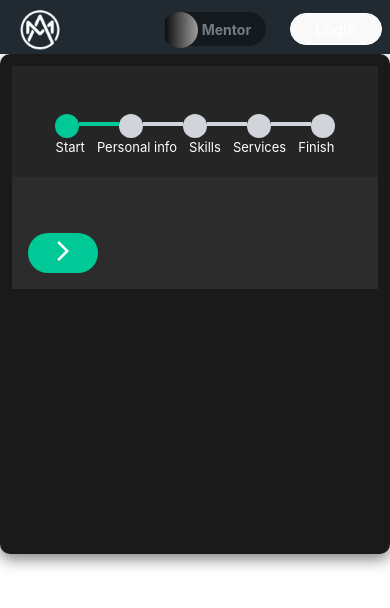
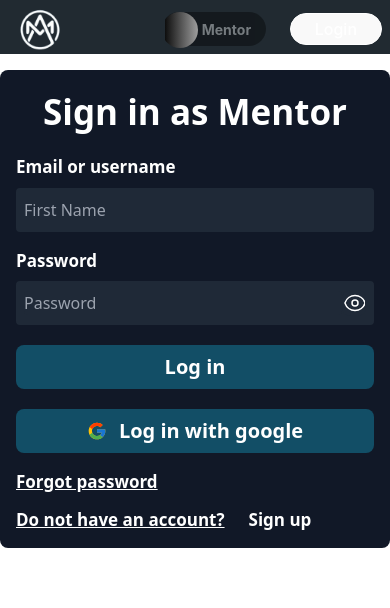
Before and after one commit to AskToMentor/asktomentor_web_mentor, a React (Vite) app: page /login in a window 390 px wide. Shown: the top 608 px of the page. Built offline with nearby package versions, Linux system fonts and the light colour scheme.

Commit message:
added the mobile design

```diff
--- a/index.html
+++ b/index.html
@@ -2,7 +2,7 @@
 <html lang="en">
   <head>
     <meta charset="UTF-8" />
-    <link rel="icon" type="image/svg+xml" href="/vite.svg" />
+    <!-- <link rel="icon" type="image/svg+xml" href="/vite.svg" /> -->
     <meta name="viewport" content="width=device-width, initial-scale=1.0" />
     <title>Ask To Mentor</title>
   </head>
--- a/package.json
+++ b/package.json
@@ -19,6 +19,7 @@
     "dayjs": "^1.11.13",
     "react": "^18.3.1",
     "react-dom": "^18.3.1",
+    "react-icons": "^5.3.0",
     "react-router-dom": "^6.26.1"
   },
   "devDependencies": {
--- a/src/App.jsx
+++ b/src/App.jsx
@@ -3,9 +3,10 @@ import Layout from "./Layout";
 import Dashboard from "./pages/Dashboard/Dashboard";
 import { Route, Routes, useLocation } from "react-router-dom";
 import ProtectedComponent from "./protected/protectedComponent";
-import SignUpForm from "./pages/Mentor-register/Register";
-import ImportComponent from "./pages/Mentor-register/AccountProceed";
+import SignUpForm from "./pages/mentor-register/Register";
+import ImportComponent from "./pages/mentor-register/AccountProceed";
 import ManuallySignUpForm from "./MentorDetails/SignupManually";
+import MentorLogin from "./pages/mentor-register/MentorLogin"
 
 function App() {
   return (
@@ -30,7 +31,7 @@ function App() {
           ></Route>
           <Route
             path="login"
-            element={<ProtectedComponent Component={ManuallySignUpForm} />}
+            element={<ProtectedComponent Component={MentorLogin} />}
           ></Route>
         </Routes>
       </Layout>
--- a/src/MentorDetails/SignupManually.jsx
+++ b/src/MentorDetails/SignupManually.jsx
@@ -4,7 +4,7 @@ import Skills from "./skill";
 // import logo from './personal_profile.png';
 import ArrowBackIosIcon from "@mui/icons-material/ArrowBackIos";
 import ArrowForwardIosIcon from "@mui/icons-material/ArrowForwardIos";
-import Appservices from "./Appservices";
+import AppServices from "./AppServices"
 import Finish from "./Finish";
 
 const ManuallySignUpForm = () => {
@@ -126,7 +126,7 @@ const ManuallySignUpForm = () => {
         )}
 
         {step === 3 && <Skills />}
-        {step === 4 && <Appservices />}
+        {step === 4 && <AppServices />}
         {step === 5 && <Finish />}
 
         <div className="form-navigation">
--- a/src/MentorDetails/appservices.jsx
+++ b/src/MentorDetails/appservices.jsx
@@ -11,7 +11,7 @@ import Button from '@mui/material/Button';
 
 const steps = ['Add Service', 'General Setting', 'Add Question', 'Service Page'];
 
-function Appservices() {
+function AppServices() {
   const [activeStep, setActiveStep] = React.useState(0);
 
   const getStepContent = (step) => {
@@ -73,4 +73,4 @@ function Appservices() {
   );
 }
 
-export default Appservices;
+export default AppServices;
--- a/src/pages/Dashboard/Dashboard.jsx
+++ b/src/pages/Dashboard/Dashboard.jsx
@@ -42,7 +42,7 @@ const Dashboard = () => {
               <li>Connect with a community of learners</li>
             </ul>
             <button className="bg-[#124E66] hover:bg-[#0F3A4D] text-white py-2 px-4 rounded">
-              <Link to="/mentor-signup" className="text-white text-base">
+              <Link to="/login" className="text-white text-base">
                 Join as Mentor
               </Link>
             </button>
--- /dev/null
+++ b/src/pages/Mentor-register/MentorLogin.jsx
@@ -0,0 +1,131 @@
+import React, { useState } from "react";
+import { EyeIcon, EyeSlashIcon } from "@heroicons/react/24/outline";
+import { useNavigate } from "react-router-dom";
+import { FcGoogle } from "react-icons/fc";
+
+const MentorLogin = () => {
+  const navigate = useNavigate();
+  const [formData, setFormData] = useState({
+    firstName: "",
+    lastName: "",
+    username: "",
+    email: "",
+    password: "",
+    confirmPassword: "",
+    termsAccepted: false,
+  });
+  const [showModal, setShowModal] = useState(false);
+  const [showPassword, setShowPassword] = useState(false);
+  const [showConfirmPassword, setShowConfirmPassword] = useState(false);
+  const handleCheckboxChange = (e) => {
+    const { checked } = e.target;
+    setFormData({
+      ...formData,
+      termsAccepted: checked,
+    });
+    if (checked) {
+      setShowModal(true);
+    } else {
+      setShowModal(false);
+    }
+  };
+  const handleCloseModal = () => {
+    setShowModal(false);
+    setFormData({
+      ...formData,
+      termsAccepted: false,
+    });
+  };
+
+  return (
+    <div className="bg-gray-900 mt-[1rem] sm:mt-[3rem] md:mt-[5rem] p-4 md:p-10 md:pt-5 rounded-lg text-white max-w-2xl mx-auto font-sans">
+      <div className="flex flex-col gap-4">
+        <div className="text-[35px] font-bold text-center max-w-2xl ">
+          Sign in as Mentor
+        </div>
+        <div className="flex flex-col gap-2">
+          <p className="text-[17px] font-semibold">Email or username</p>
+          <input
+            type="text"
+            name="firstName"
+            placeholder="First Name"
+            value={formData.firstName}
+            onChange={(e) =>
+              setFormData({ ...formData, firstName: e.target.value })
+            }
+            className="w-full p-2 md:p-3 bg-gray-800 rounded text-[16px] md:text-lg h-11 sm:h-14"
+          />
+        </div>
+        <div className="flex flex-col gap-2">
+          <p className="text-[17px] font-semibold">Password</p>
+          {/* <input
+            type="text"
+            name="username"
+            placeholder="Username"
+            value={formData.username}
+            onChange={(e) =>
+              setFormData({ ...formData, username: e.target.value })
+            }
+            className="w-full p-2 md:p-3 bg-gray-800 rounded text-[16px] md:text-lg"
+          /> */}
+          <div className="relative bg-gray-800 rounded flex px-2 items-center h-11 sm:h-14">
+            <input
+              type={showPassword ? "text" : "password"}
+              name="password"
+              placeholder="Password"
+              value={formData.password}
+              onChange={(e) =>
+                setFormData({ ...formData, password: e.target.value })
+              }
+              className="w-full bg-gray-800 rounded text-[16px] md:text-lg focus:outline-none"
+            />
+            <button
+              type="button"
+              onClick={() => setShowPassword(!showPassword)}
+              className="p-0 m-0 h-fit bg-gray-800 focus:outline-none"
+            >
+              {showPassword ? (
+                <EyeSlashIcon className="h-6 w-6" />
+              ) : (
+                <EyeIcon className="h-6 w-6" />
+              )}
+            </button>
+          </div>
+        </div>
+
+        <div className="mt-1 sm:mt-4">
+          <button className="bg-[#124E66] w-full text-[20px] h-11 sm:h-14 flex justify-center items-center font-semibold">
+            Log in
+          </button>
+        </div>
+        <div className="mt-1 sm:mt-4">
+          <button className="border-[2px] gap-3 bg-[#124E66] w-full text-[20px] h-11 sm:h-14 flex justify-center items-center font-semibold">
+            <FcGoogle />
+            Log in with google
+          </button>
+        </div>
+        <div className="w-full flex flex-col gap-3">
+          <p className="underline text-[17px] font-semibold ">
+            Forgot password
+          </p>
+          <span className="flex gap-6">
+            <p className="underline cursor-pointer text-[17px] font-semibold">
+              {" "}
+              Do not have an account?{" "}
+            </p>
+            <p
+              className="cursor-pointer text-[17px] font-semibold"
+              onClick={() => {
+                navigate("/mentor-signup");
+              }}
+            >
+              Sign up
+            </p>
+          </span>
+        </div>
+      </div>
+    </div>
+  );
+};
+
+export default MentorLogin;
--- a/src/pages/Mentor-register/Register.jsx
+++ b/src/pages/Mentor-register/Register.jsx
@@ -1,5 +1,5 @@
 import React, { useState } from "react";
-import ConfirmationModal from "../Mentor-register/ConfirmationModal";
+import ConfirmationModal from "./ConfirmationModal";
 import { EyeIcon, EyeSlashIcon } from "@heroicons/react/24/outline";
 
 const SignUpForm = () => {
```
Also changed, not shown: 2 other files (tests, documents, lock files or other folders).
